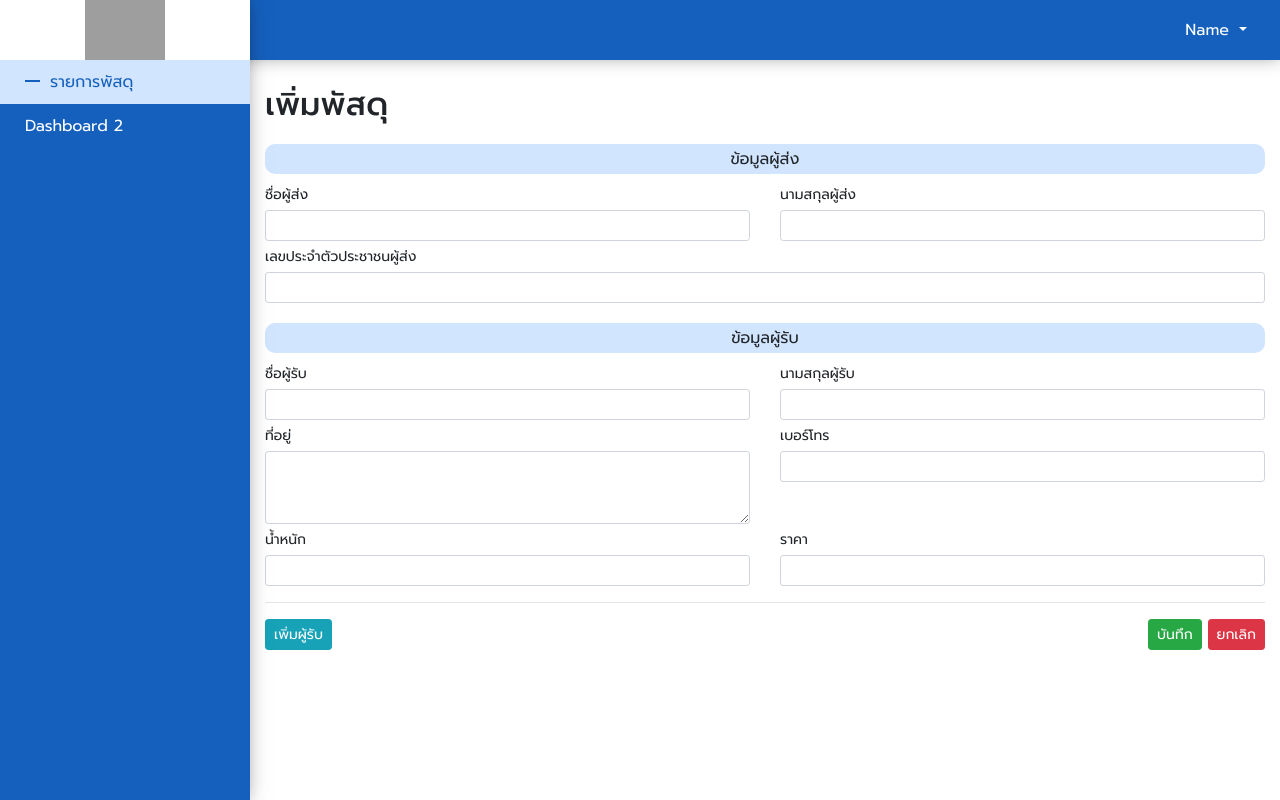
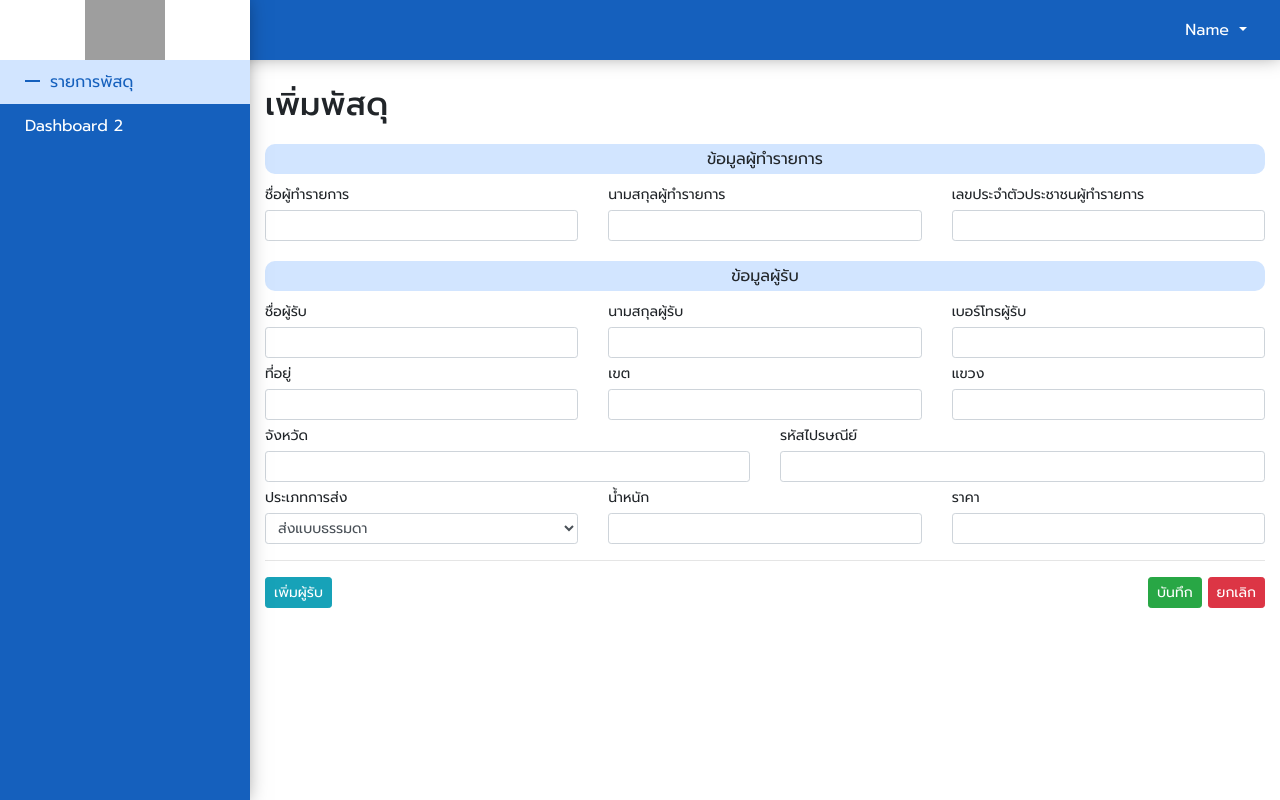
Before and after one commit to Tent-Dev/Shipping, a PHP site: page /add-lists.php in a window 1280 px wide. Run offline with PHP 8.4, Linux system fonts and the light colour scheme; grey boxes are pictures that could not be loaded.

Commit message:
Update add-lists.php

```diff
--- a/add-lists.php
+++ b/add-lists.php
@@ -31,25 +31,23 @@
     <section>
     <div class="container">
         <div class="row">
-            <div class="col-12 mt-3">
+            <div class="col-12 mt-3 mb-5">
                 <h2>เพิ่มพัสดุ</h2>
                 <form action="" method="post">
                     <div id="form-section">
-                        <p class="form-title">ข้อมูลผู้ส่ง</p>
+                        <p class="form-title">ข้อมูลผู้ทำรายการ</p>
                         <div class="row">
                             <div class="col">
-                                <label for="s_fname" class="col-form-label col-form-label-sm">ชื่อผู้ส่ง</label>
-                                <input type="text" name="s_fname" id="s_fname" class="form-control form-control-sm">
+                                <label for="firstname" class="col-form-label col-form-label-sm">ชื่อผู้ทำรายการ</label>
+                                <input type="text" name="firstname" id="firstname" class="form-control form-control-sm">
                             </div>
                             <div class="col">
-                                <label for="s_lname" class="col-form-label col-form-label-sm">นามสกุลผู้ส่ง</label>
-                                <input type="text" name="s_lname" id="s_lname" class="form-control form-control-sm">
+                                <label for="lastname" class="col-form-label col-form-label-sm">นามสกุลผู้ทำรายการ</label>
+                                <input type="text" name="lastname" id="lastname" class="form-control form-control-sm">
                             </div>
-                        </div>
-                        <div class="row">
                             <div class="col">
-                                <label for="s_idcard" class="col-form-label col-form-label-sm">เลขประจำตัวประชาชนผู้ส่ง</label>
-                                <input type="text" name="s_idcard" id="s_idcard" class="form-control form-control-sm">
+                                <label for="id_card" class="col-form-label col-form-label-sm">เลขประจำตัวประชาชนผู้ทำรายการ</label>
+                                <input type="text" name="id_card" id="id_card" class="form-control form-control-sm">
                             </div>
                         </div>
 
@@ -64,18 +62,42 @@
                                     <label for="r_lname" class="col-form-label col-form-label-sm">นามสกุลผู้รับ</label>
                                     <input type="text" name="r_lname[]" id="r_lname" class="form-control form-control-sm">
                                 </div>
+                                <div class="col">
+                                    <label for="phone_number" class="col-form-label col-form-label-sm">เบอร์โทรผู้รับ</label>
+                                    <input type="text" name="phone_number[]" id="phone_number" class="form-control form-control-sm">
+                                </div>
                             </div>
                             <div class="row">
                                 <div class="col">
                                     <label for="address" class="col-form-label col-form-label-sm">ที่อยู่</label>
-                                    <textarea type="text" name="address" id="address" class="form-control form-control-sm" rows="3"></textarea>
+                                    <input type="text" name="address" id="address" class="form-control form-control-sm">
                                 </div>
                                 <div class="col">
-                                    <label for="tel" class="col-form-label col-form-label-sm">เบอร์โทร</label>
-                                    <input type="text" name="tel" id="tel" class="form-control form-control-sm" value="">
+                                    <label for="district" class="col-form-label col-form-label-sm">เขต</label>
+                                    <input type="text" name="district" id="district" class="form-control form-control-sm">
+                                </div>
+                                <div class="col">
+                                    <label for="area" class="col-form-label col-form-label-sm">แขวง</label>
+                                    <input type="text" name="area" id="area" class="form-control form-control-sm">
                                 </div>
                             </div>
                             <div class="row">
+                                <div class="col">
+                                    <label for="province" class="col-form-label col-form-label-sm">จังหวัด</label>
+                                    <input type="text" name="province" id="province" class="form-control form-control-sm">
+                                </div>
+                                <div class="col">
+                                    <label for="province" class="col-form-label col-form-label-sm">รหัสไปรษณีย์</label>
+                                    <input type="text" name="province" id="province" class="form-control form-control-sm">
+                                </div>
+                            </div>
+                            <div class="row">
+                                <div class="col">
+                                    <label for="shipping_type" class="col-form-label col-form-label-sm">ประเภทการส่ง</label>
+                                    <select name="shipping_type[]" id="shipping_type" class="form-control form-control-sm">
+                                        <option value="normal" selected>ส่งแบบธรรมดา</option>
+                                    </select>
+                                </div>
                                 <div class="col">
                                     <label for="weight" class="col-form-label col-form-label-sm">น้ำหนัก</label>
                                     <input type="text" name="weight" id="weight" class="form-control form-control-sm" value="">
```
